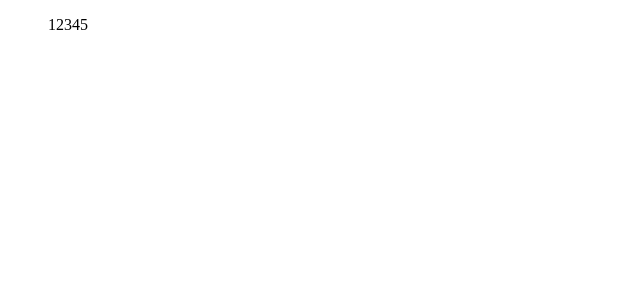
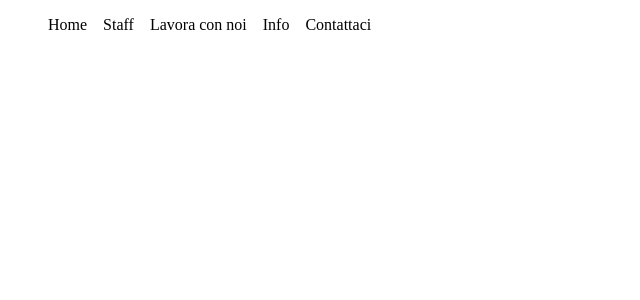
Before and after one commit to manuelcamaioni/js-snacks-blocco-3, a Vue app in the folder vue-header/: page / in a window 1280 px wide. Shown: the top 300 px of the page, without its empty margins (0-640 px from the left). Built offline with nearby package versions, Linux system fonts and the light colour scheme.

Commit message:
css updates

```diff
--- a/vue-header/src/App.vue
+++ b/vue-header/src/App.vue
@@ -14,6 +14,6 @@ export default {
     <AppHeader />
 </template>
 
-<style lang="scss">
+<style scoped lang="scss">
 @import "./styles/general.scss";
 </style>
--- a/vue-header/src/AppHeader.vue
+++ b/vue-header/src/AppHeader.vue
@@ -9,11 +9,11 @@ export default {
 <template>
     <header>
         <ul>
-            <li>1</li>
-            <li>2</li>
-            <li>3</li>
-            <li>4</li>
-            <li>5</li>
+            <li>Home</li>
+            <li>Staff</li>
+            <li>Lavora con noi</li>
+            <li>Info</li>
+            <li>Contattaci</li>
         </ul>
     </header>
 </template>
@@ -24,5 +24,8 @@ export default {
 ul {
     list-style: none;
     @include flex;
+    li {
+        margin-right: 1rem;
+    }
 }
 </style>
```
